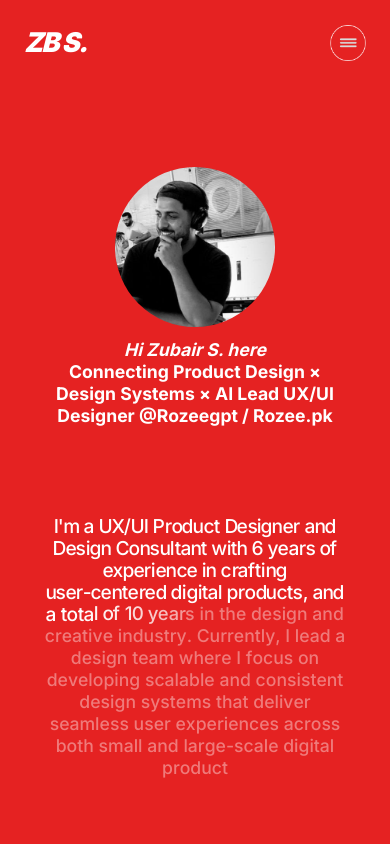
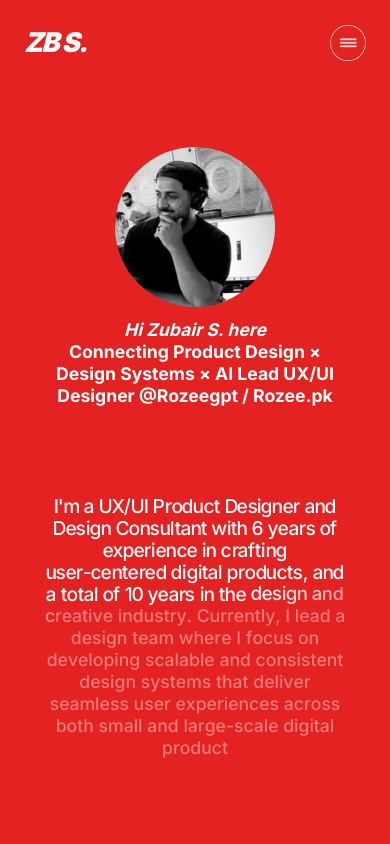
Before and after one commit to talha-amr/Client-Portfolio, a React (Vite) app: page / in a window 390 px wide. Shown: the top 844 px of the page. Built offline with nearby package versions, Linux system fonts and the light colour scheme.

Commit message:
reduced mt

```diff
--- a/src/components/Hero.jsx
+++ b/src/components/Hero.jsx
@@ -86,7 +86,7 @@ const Hero = () => {
                 </div>
 
                 {/* Mobile Layout */}
-                <div className="flex flex-col items-center justify-center gap-3 text-center md:hidden mt-5 min-h-svh">
+                <div className="flex flex-col items-center justify-center gap-3 text-center md:hidden mt-0 min-h-svh">
                     {/* Image */}
                     <div className="w-40 h-40 rounded-full overflow-hidden ">
                         <img
```
